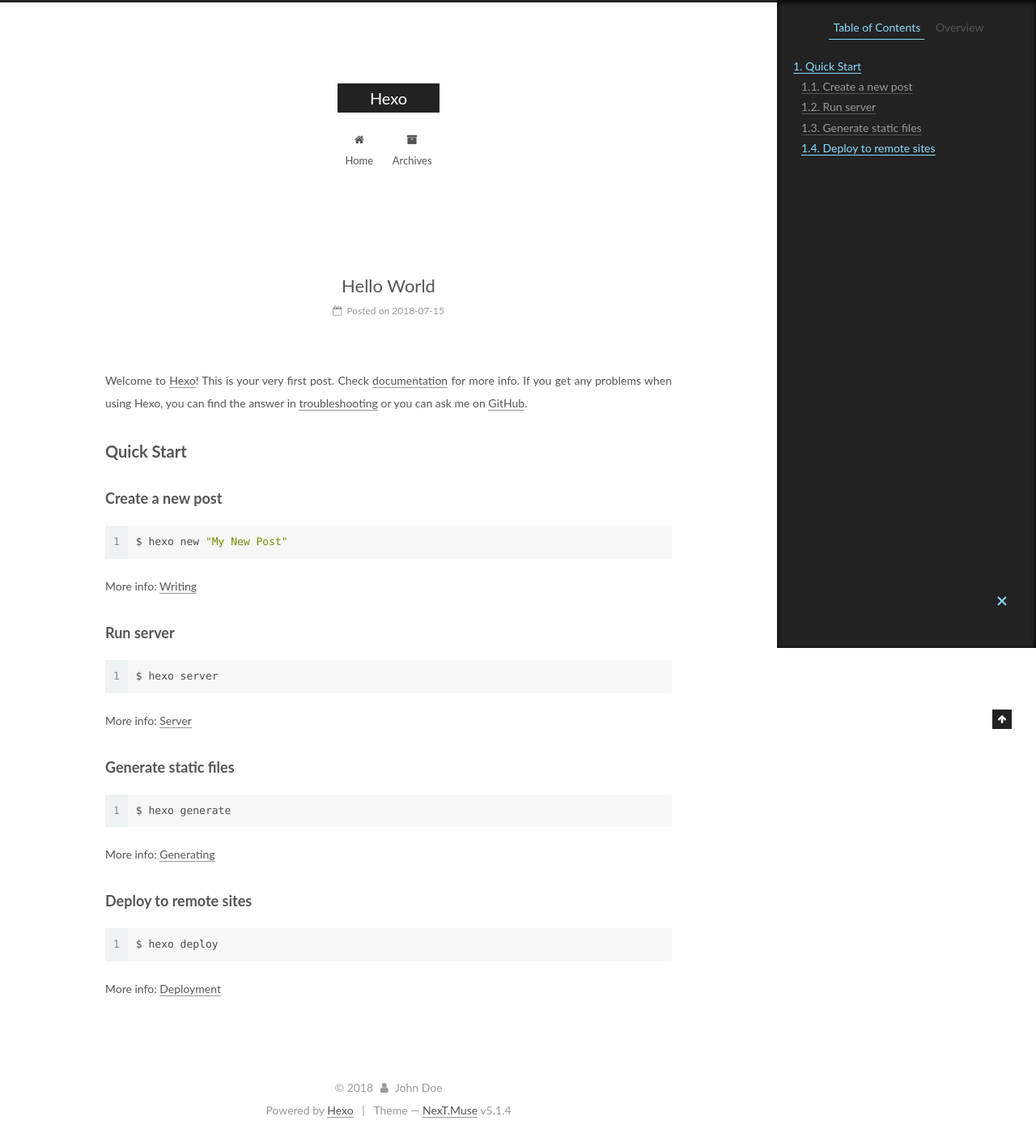
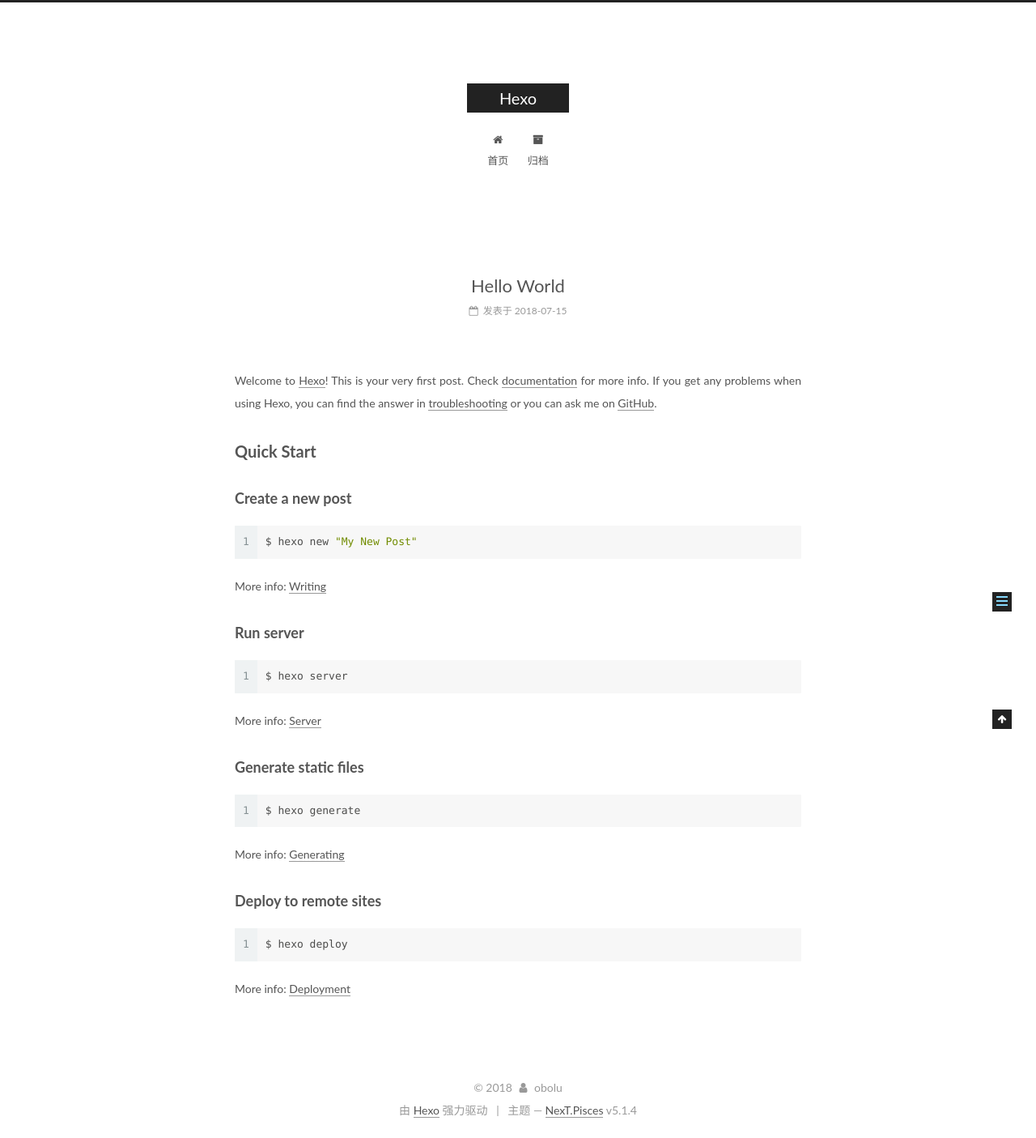
Before and after one commit to obolu/obolu.github.io, a plain HTML site: page 2018/07/15/hello-world/index.html in a window 1280 px wide. Shown: the whole page at 81% size. Drawn offline with Linux system fonts and the light colour scheme.

Commit message:
Site updated: 2018-07-15 11:30:46

```diff
--- a/2018/07/15/hello-world/index.html
+++ b/2018/07/15/hello-world/index.html
@@ -5,7 +5,7 @@
 
 
 
-<html class="theme-next muse use-motion" lang="">
+<html class="theme-next pisces use-motion" lang="zh-Hans">
 <head>
   <meta charset="UTF-8"/>
 <meta http-equiv="X-UA-Compatible" content="IE=edge" />
@@ -85,7 +85,7 @@
 <meta property="og:url" content="http://yoursite.com/2018/07/15/hello-world/index.html">
 <meta property="og:site_name" content="Hexo">
 <meta property="og:description" content="Welcome to Hexo! This is your very first post. Check documentation for more info. If you get any problems when using Hexo, you can find the answer in troubleshooting or you can ask me on GitHub. Quick">
-<meta property="og:locale" content="default">
+<meta property="og:locale" content="zh-Hans">
 <meta property="og:updated_time" content="2018-07-15T02:49:43.982Z">
 <meta name="twitter:card" content="summary">
 <meta name="twitter:title" content="Hello World">
@@ -97,7 +97,7 @@
   var NexT = window.NexT || {};
   var CONFIG = {
     root: '/',
-    scheme: 'Muse',
+    scheme: 'Pisces',
     version: '5.1.4',
     sidebar: {"position":"left","display":"post","offset":12,"b2t":false,"scrollpercent":false,"onmobile":false},
     fancybox: true,
@@ -105,7 +105,7 @@
     motion: {"enable":true,"async":false,"transition":{"post_block":"fadeIn","post_header":"slideDownIn","post_body":"slideDownIn","coll_header":"slideLeftIn","sidebar":"slideUpIn"}},
     duoshuo: {
       userId: '0',
-      author: 'Author'
+      author: '博主'
     },
     algolia: {
       applicationID: '',
@@ -137,7 +137,7 @@
 
 </head>
 
-<body itemscope itemtype="http://schema.org/WebPage" lang="default">
+<body itemscope itemtype="http://schema.org/WebPage" lang="zh-Hans">
 
 
 
@@ -185,7 +185,7 @@
 
               <i class="menu-item-icon fa fa-fw fa-home"></i> <br />
 
-            Home
+            首页
           </a>
         </li>
 
@@ -195,7 +195,7 @@
 
               <i class="menu-item-icon fa fa-fw fa-archive"></i> <br />
 
-            Archives
+            归档
           </a>
         </li>
 
@@ -235,7 +235,7 @@
     <link itemprop="mainEntityOfPage" href="http://yoursite.com/2018/07/15/hello-world/">
 
     <span hidden itemprop="author" itemscope itemtype="http://schema.org/Person">
-      <meta itemprop="name" content="John Doe">
+      <meta itemprop="name" content="obolu">
       <meta itemprop="description" content="">
       <meta itemprop="image" content="/images/avatar.gif">
     </span>
@@ -259,9 +259,9 @@
                 <i class="fa fa-calendar-o"></i>
               </span>
 
-                <span class="post-meta-item-text">Posted on</span>
+                <span class="post-meta-item-text">发表于</span>
 
-              <time title="Post created" itemprop="dateCreated datePublished" datetime="2018-07-15T10:49:43+08:00">
+              <time title="创建于" itemprop="dateCreated datePublished" datetime="2018-07-15T10:49:43+08:00">
                 2018-07-15
               </time>
 
@@ -378,10 +378,10 @@
 
         <ul class="sidebar-nav motion-element">
           <li class="sidebar-nav-toc sidebar-nav-active" data-target="post-toc-wrap">
-            Table of Contents
+            文章目录
           </li>
           <li class="sidebar-nav-overview" data-target="site-overview-wrap">
-            Overview
+            站点概览
           </li>
         </ul>
 
@@ -390,7 +390,7 @@
         <div class="site-overview">
           <div class="site-author motion-element" itemprop="author" itemscope itemtype="http://schema.org/Person">
 
-              <p class="site-author-name" itemprop="name">John Doe</p>
+              <p class="site-author-name" itemprop="name">obolu</p>
               <p class="site-description motion-element" itemprop="description"></p>
           </div>
 
@@ -402,7 +402,7 @@
                 <a href="/archives/">
 
                   <span class="site-state-item-count">1</span>
-                  <span class="site-state-item-name">posts</span>
+                  <span class="site-state-item-name">日志</span>
                 </a>
               </div>
 
@@ -462,13 +462,13 @@
   <span class="with-love">
     <i class="fa fa-user"></i>
   </span>
-  <span class="author" itemprop="copyrightHolder">John Doe</span>
+  <span class="author" itemprop="copyrightHolder">obolu</span>
 
 
 </div>
 
 
-  <div class="powered-by">Powered by <a class="theme-link" target="_blank" href="https://hexo.io">Hexo</a></div>
+  <div class="powered-by">由 <a class="theme-link" target="_blank" href="https://hexo.io">Hexo</a> 强力驱动</div>
 
 
 
@@ -476,7 +476,7 @@
 
 
 
-  <div class="theme-info">Theme &mdash; <a class="theme-link" target="_blank" href="https://github.com/iissnan/hexo-theme-next">NexT.Muse</a> v5.1.4</div>
+  <div class="theme-info">主题 &mdash; <a class="theme-link" target="_blank" href="https://github.com/iissnan/hexo-theme-next">NexT.Pisces</a> v5.1.4</div>
 
 
 
@@ -577,6 +577,13 @@
 
 
 
+  <script type="text/javascript" src="/js/src/affix.js?v=5.1.4"></script>
+
+  <script type="text/javascript" src="/js/src/schemes/pisces.js?v=5.1.4"></script>
+
+
+
+
   <script type="text/javascript" src="/js/src/scrollspy.js?v=5.1.4"></script>
 <script type="text/javascript" src="/js/src/post-details.js?v=5.1.4"></script>
 
```
Also changed, not shown: archives/2018/07/index.html (+21 -14 lines), archives/2018/index.html (+21 -14 lines), archives/index.html (+21 -14 lines), index.html (+22 -15 lines).
